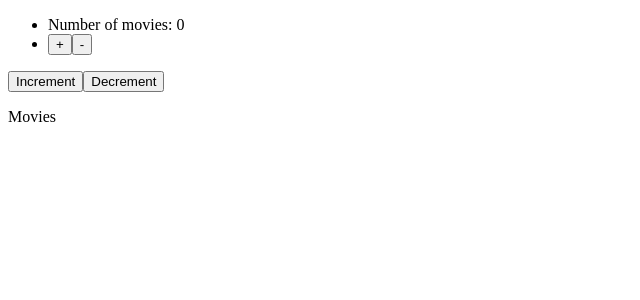
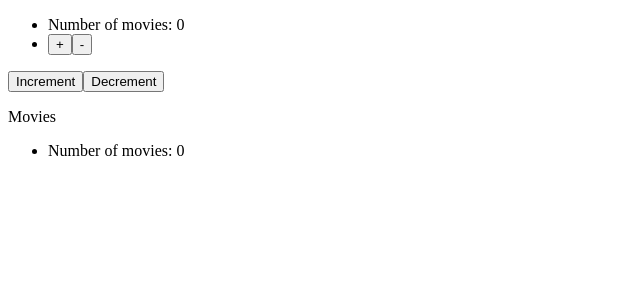
Before and after one commit to Covicake/react_example, a React app: page /movies in a window 1280 px wide. Shown: the top 300 px of the page, without its empty margins (0-640 px from the left). Built offline with nearby package versions, Linux system fonts and the light colour scheme.

Commit message:
Added footer

```diff
--- a/src/App.tsx
+++ b/src/App.tsx
@@ -5,6 +5,7 @@ import rootReducer, { AppState } from './reducers';
 import { decrementCounter, incrementCounter } from './actions';
 import { BrowserRouter as Router, Route } from 'react-router-dom';
 import Header from './containers/Header';
+import Footer from './containers/Footer';
 import Home from './pages/Home';
 import About from './pages/About';
 import Movies from './pages/Movies';
@@ -32,6 +33,7 @@ export default class App extends React.Component<{}, {}> {
                     <Route path='/home' component={Home}/>
                     <Route path='/about' component={About}/>
                     <Route path='/movies' component={Movies}/>
+                    <Footer/>
                 </div>
             </Router>
         </Provider>;
--- /dev/null
+++ b/src/containers/Footer.tsx
@@ -0,0 +1,27 @@
+import * as React from 'react';
+import { connect } from 'react-redux';
+import { Link } from 'react-router-dom';
+import { decrementCounter, incrementCounter } from '../actions';
+import { AppState } from '../reducers';
+
+export interface HeaderProps {
+    counter: number;
+}
+
+class Footer extends React.Component<HeaderProps, {}> {
+    constructor(props) {
+        super(props);
+    }
+
+    render() {
+        return <ul>
+            <li>Number of movies:  {this.props.counter}</li>
+        </ul>;
+    }
+}
+
+const mapStateToProps = (state: AppState) => {
+    return { counter: state.counter.value };
+};
+
+export default connect(mapStateToProps)(Footer);
```
